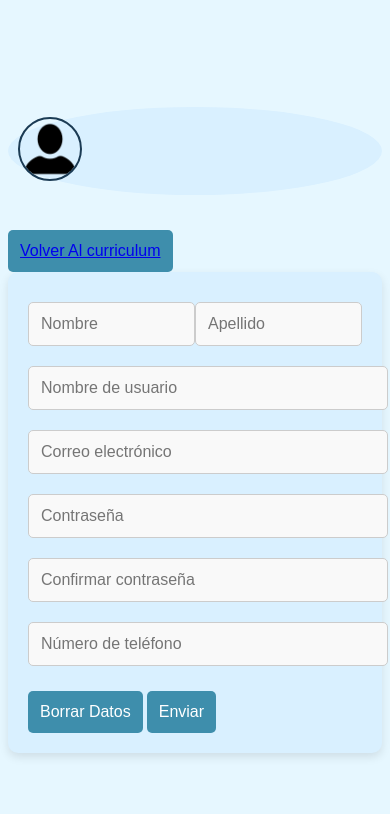
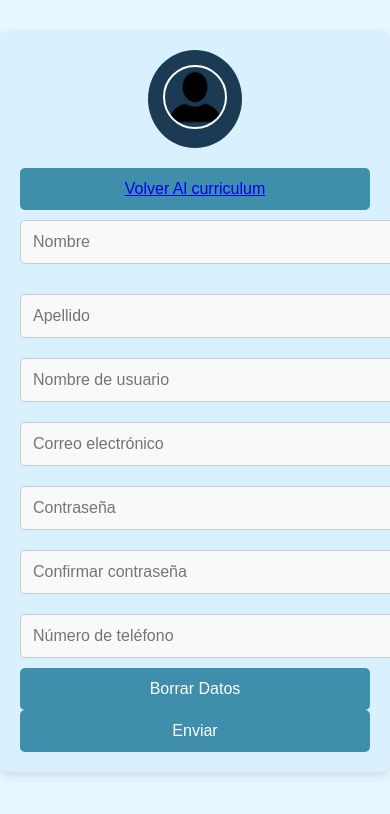
Before and after one commit to EliasGonzalezL/Curriculum-Elias-Gonzalez, a plain HTML site: page contacto.html in a window 390 px wide. Drawn offline with Linux system fonts and the light colour scheme.

Commit message:
Update style_contacto.css

```diff
--- a/style_contacto.css
+++ b/style_contacto.css
@@ -1,37 +1,69 @@
+/* Estilos Generales */
 body {
-  display: flex;
-  justify-content: center;
-  align-items: center;
-  height: 100vh;
+    margin: 0;
+    padding: 0;
+    font-family: Arial, sans-serif;
     background-color: #e6f7ff; /* Azul cielo claro */
     color: #333; /* Texto gris oscuro */
 }
 
+.container {
+    max-width: 500px;
+    margin: 30px auto;
+    padding: 20px;
+    background-color: #d9f0ff; /* Fondo azul claro */
+    border-radius: 10px;
+    box-shadow: 0 4px 10px rgba(0, 0, 0, 0.1); /* Sombra */
+    display: flex;
+    flex-direction: column;
+    align-items: center;
+}
+
 .form-icon {
-  background-color: #d9f0ff; /* Fondo azul claro */
+    background-color: #1b3b54; /* Fondo azul oscuro */
     border-radius: 50%;
-  padding: 10px;
+    padding: 15px;
     margin-bottom: 20px;
 }
 
 .form-icon img {
     width: 60px;
-  border: 2px solid #1b3b54; /* Recuadro decorativo */
+    height: 60px;
+    border: 2px solid #fff; /* Recuadro decorativo */
     border-radius: 50%;
 }
 
+.back-button {
+    align-self: flex-start;
+    margin-bottom: 15px;
+    background-color: #3e8eac;
+    border: none;
+    border-radius: 5px;
+    padding: 8px 12px;
+    cursor: pointer;
+    transition: background-color 0.3s ease;
+}
+
+.back-button a {
+    color: white;
+    text-decoration: none;
+    font-size: 1em;
+}
+
+.back-button:hover {
+    background-color: #336e8d;
+}
+
 .registration-form {
+    width: 100%;
     display: flex;
     flex-direction: column;
-  background-color: #d9f0ff; /* Fondo azul claro */
-  padding: 20px;
-  border-radius: 10px;
-  box-shadow: 0 4px 10px rgba(0, 0, 0, 0.1); /* Sombra */
 }
 
 .form-row {
     display: flex;
-  justify-content: space-between;
+    gap: 10px;
+    flex-wrap: wrap;
 }
 
 input[type="text"],
@@ -39,29 +71,56 @@ input[type="email"],
 input[type="password"],
 input[type="tel"] {
     width: 100%;
-  padding: 12px; /* Aumentar padding */
-  margin: 10px 0; /* Separación más amplia */
-  border: 1px solid #ccc; /* Borde más visible */
+    padding: 12px;
+    margin: 10px 0;
+    border: 1px solid #ccc;
     border-radius: 5px;
     background-color: #f9f9f9;
-  font-size: 16px; /* Aumentar tamaño */
+    font-size: 1em;
 }
 
 .form-row input {
-  width: 48%;
+    flex: 1 1 48%;
+}
+
+.form-buttons {
+    display: flex;
+    justify-content: space-between;
+    gap: 10px;
+    margin-top: 15px;
 }
 
 button {
-  padding: 12px; /* Botones más grandes */
-  margin-top: 15px;
+    flex: 1;
+    padding: 12px;
     border: none;
     border-radius: 5px;
     background-color: #3e8eac;
     color: white;
-  font-size: 16px;
+    font-size: 1em;
     cursor: pointer;
+    transition: background-color 0.3s ease;
 }
 
 button:hover {
     background-color: #336e8d;
 }
+
+/* Responsivo */
+@media (max-width: 600px) {
+    .form-row {
+        flex-direction: column;
+    }
+
+    .form-row input {
+        flex: 1 1 100%;
+    }
+
+    .form-buttons {
+        flex-direction: column;
+    }
+
+    button {
+        width: 100%;
+    }
+}
```
Lines whose indentation alone changed are shown as unchanged.
